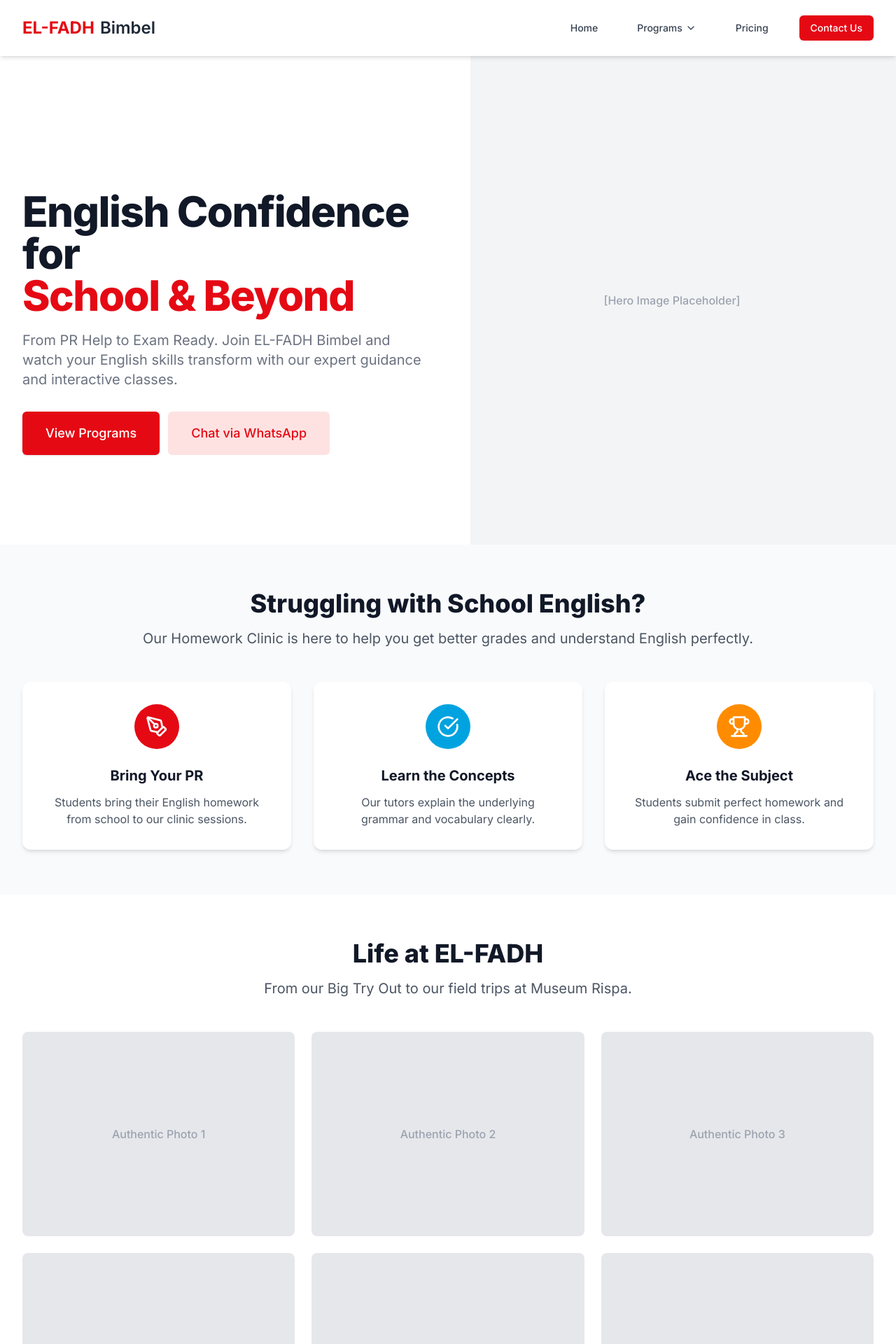
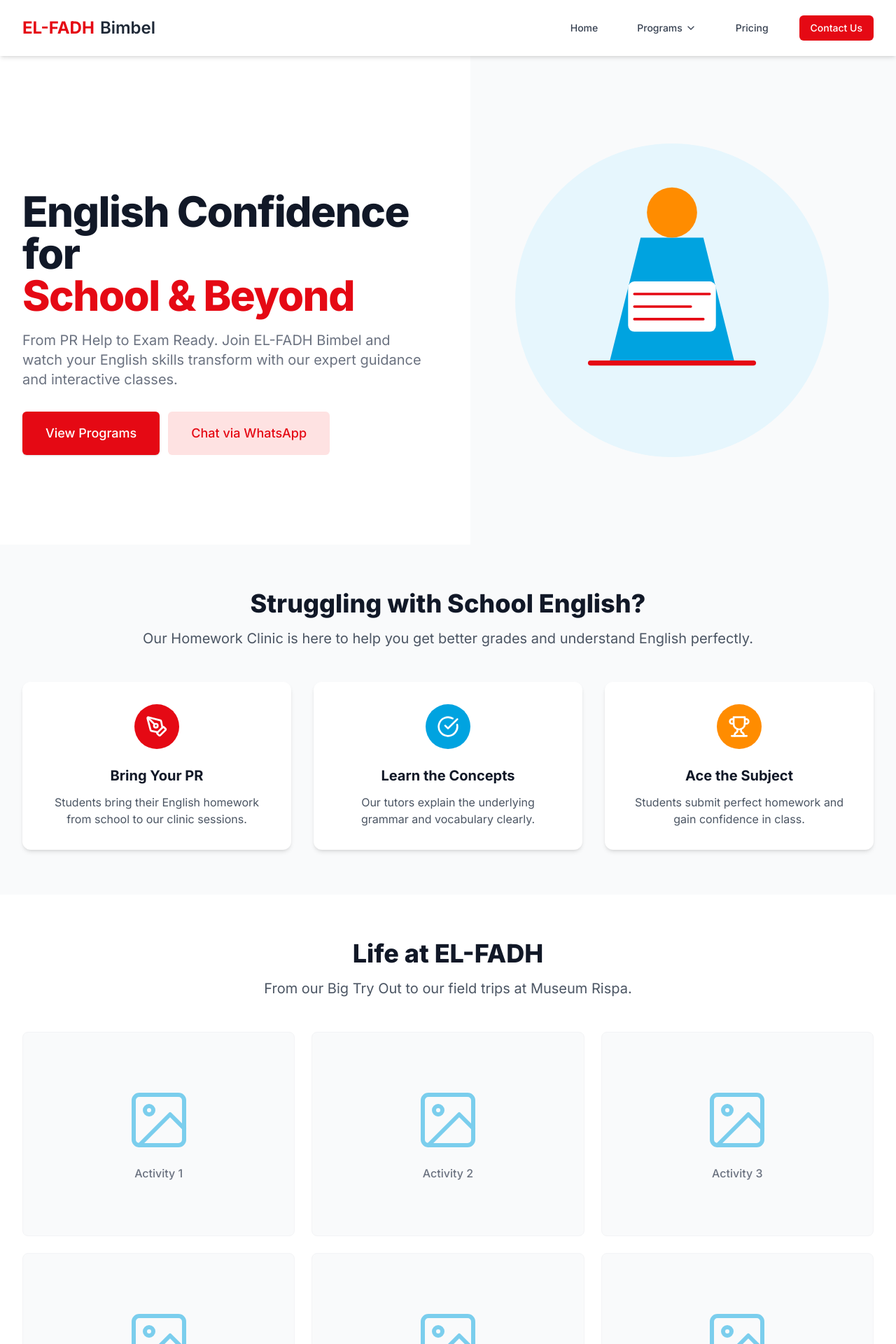
Before and after one commit to DooDrobe/ELFADH, a Next.js app: page / in a window 1280 px wide. Shown: the top 1920 px of the page at 70% size. Built offline with nearby package versions, Linux system fonts and the light colour scheme.

Commit message:
docs: add LICENSE, README, and SVG illustrations

```diff
--- a/src/app/page.tsx
+++ b/src/app/page.tsx
@@ -42,11 +42,15 @@ export default function Home() {
             </main>
           </div>
         </div>
-        <div className="lg:absolute lg:inset-y-0 lg:right-0 lg:w-1/2 bg-gray-100 flex items-center justify-center">
-          {/* Hero placeholder until FOTO is available */}
-          <div className="text-gray-400 font-medium">
-            [Hero Image Placeholder]
-          </div>
+        <div className="lg:absolute lg:inset-y-0 lg:right-0 lg:w-1/2 bg-gray-50 flex items-center justify-center p-8">
+          <svg className="w-full h-auto max-w-md" viewBox="0 0 500 500" fill="none" xmlns="http://www.w3.org/2000/svg">
+            <rect width="500" height="500" rx="250" fill="#E6F6FD" />
+            <path d="M150 350 L350 350 L300 150 L200 150 Z" fill="#00A3E0" />
+            <circle cx="250" cy="110" r="40" fill="#FF8C00" />
+            <rect x="180" y="220" width="140" height="80" rx="10" fill="white" />
+            <path d="M190 240 L310 240 M190 260 L280 260 M190 280 L300 280" stroke="#E50914" strokeWidth="4" strokeLinecap="round" />
+            <path d="M120 350 L380 350" stroke="#E50914" strokeWidth="8" strokeLinecap="round" />
+          </svg>
         </div>
       </section>
 
--- a/src/components/ActivityGallery.tsx
+++ b/src/components/ActivityGallery.tsx
@@ -11,13 +11,16 @@ export default function ActivityGallery() {
           </p>
         </div>
 
-        {/* Placeholder for the gallery since we don't have the FOTO folder yet */}
+        {/* Thematic SVGs representing activities before final photos are swapped in */}
         <div className="grid grid-cols-1 md:grid-cols-2 lg:grid-cols-3 gap-6">
           {[1, 2, 3, 4, 5, 6].map((item) => (
-            <div key={item} className="bg-gray-200 aspect-[4/3] rounded-lg flex items-center justify-center overflow-hidden relative group">
-              <span className="text-gray-400 font-medium">Authentic Photo {item}</span>
-              {/* This will be replaced with next/image once FOTO folder is available */}
-              {/* <Image src={`/FOTO/photo-${item}.jpg`} fill className="object-cover" alt="EL-FADH Activity" /> */}
+            <div key={item} className="bg-gray-50 aspect-[4/3] rounded-lg flex flex-col items-center justify-center overflow-hidden border border-gray-100 group transition-transform hover:scale-105">
+              <svg className="w-24 h-24 mb-4 text-madani-blue opacity-50 group-hover:opacity-100 transition-opacity" viewBox="0 0 24 24" fill="none" stroke="currentColor" strokeWidth="1.5" strokeLinecap="round" strokeLinejoin="round">
+                <rect x="3" y="3" width="18" height="18" rx="2" ry="2"></rect>
+                <circle cx="8.5" cy="8.5" r="1.5"></circle>
+                <polyline points="21 15 16 10 5 21"></polyline>
+              </svg>
+              <span className="text-gray-500 font-medium group-hover:text-elfadh-red transition-colors">Activity {item}</span>
             </div>
           ))}
         </div>
```
Also changed, not shown: 2 other files (tests, documents, lock files or other folders).
